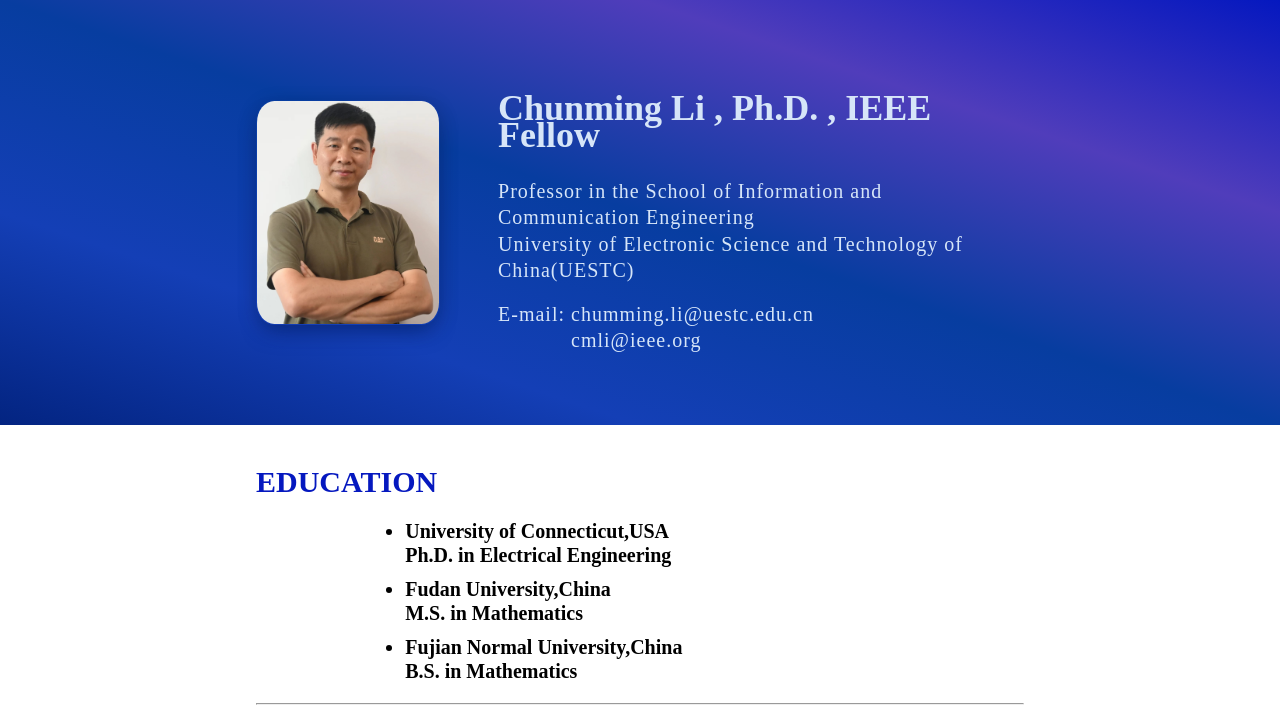
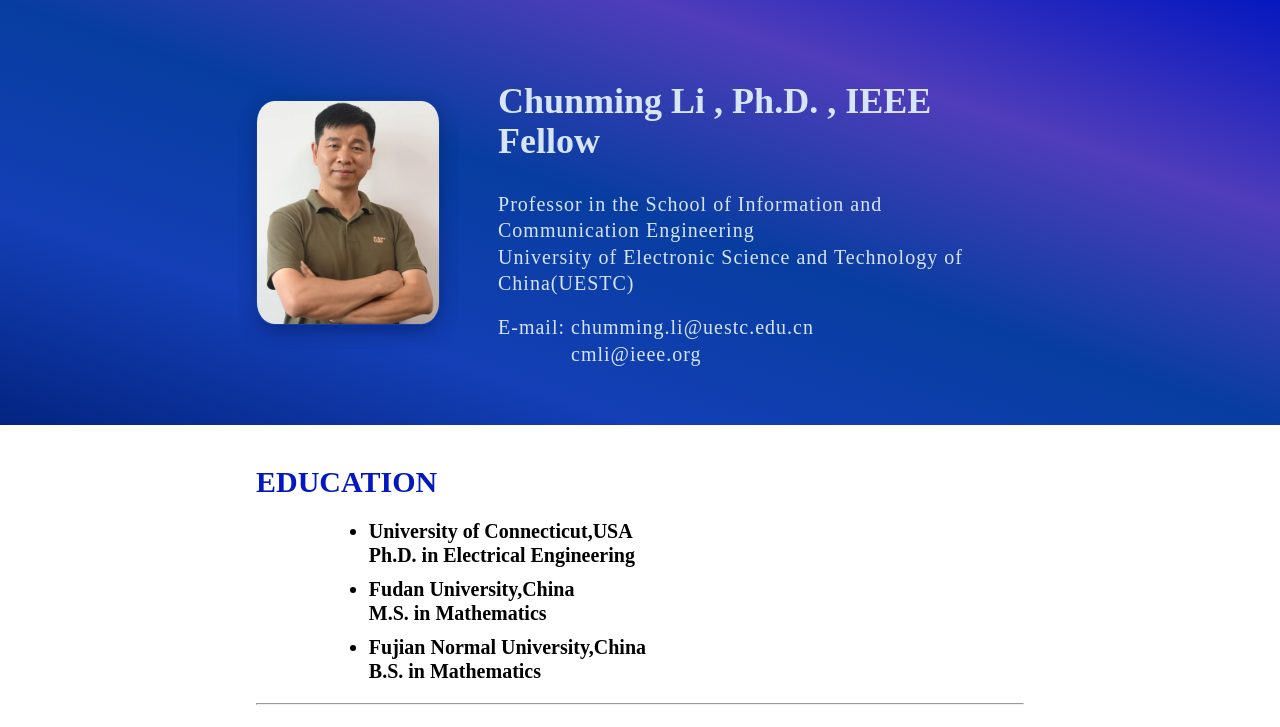
Before and after one commit to gitcube-ice/HomePage, a plain HTML site: page index.html in a window 1280 px wide. Shown: the top 727 px of the page. Drawn offline with Linux system fonts and the light colour scheme; a web font is replaced by a local one.

Commit message:
Update stylecn.css

```diff
--- a/css/stylecn.css
+++ b/css/stylecn.css
@@ -42,6 +42,7 @@
 header h2{
     color: #d6e5f8;
     margin-left: 10%;
+    line-height: 1.1em;
 }
 #seconda{
     margin-left: 73px;
@@ -74,8 +75,8 @@
     margin-right: 20%;
 }
 .row li{
-    margin-left: 15%;
-    margin-right: 15%;
+    margin-left: 10%;
+    margin-right: 10%;
     margin-top: 10px;
 }
 
```
